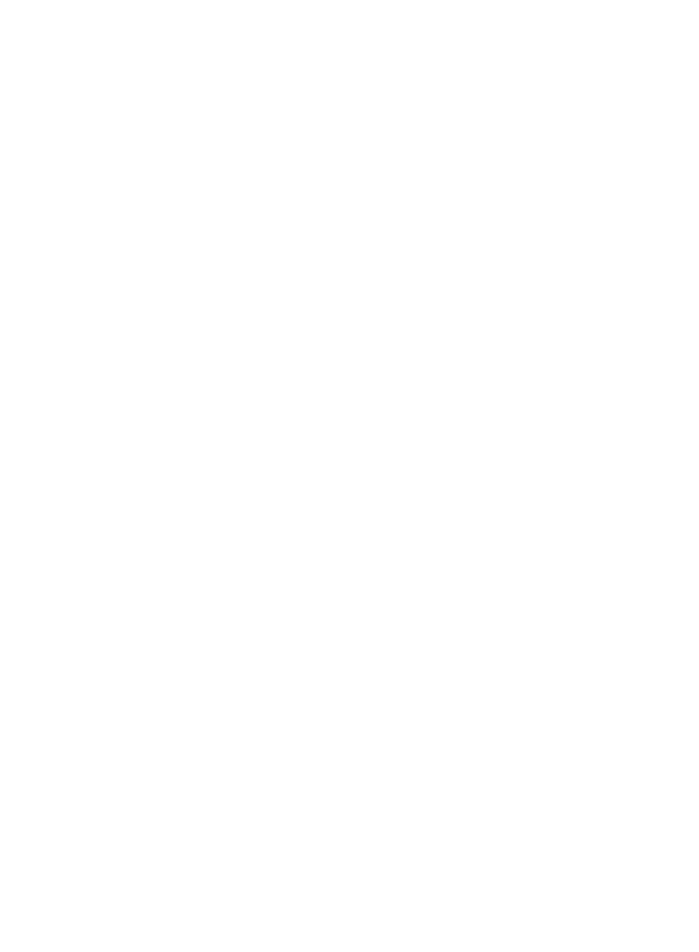
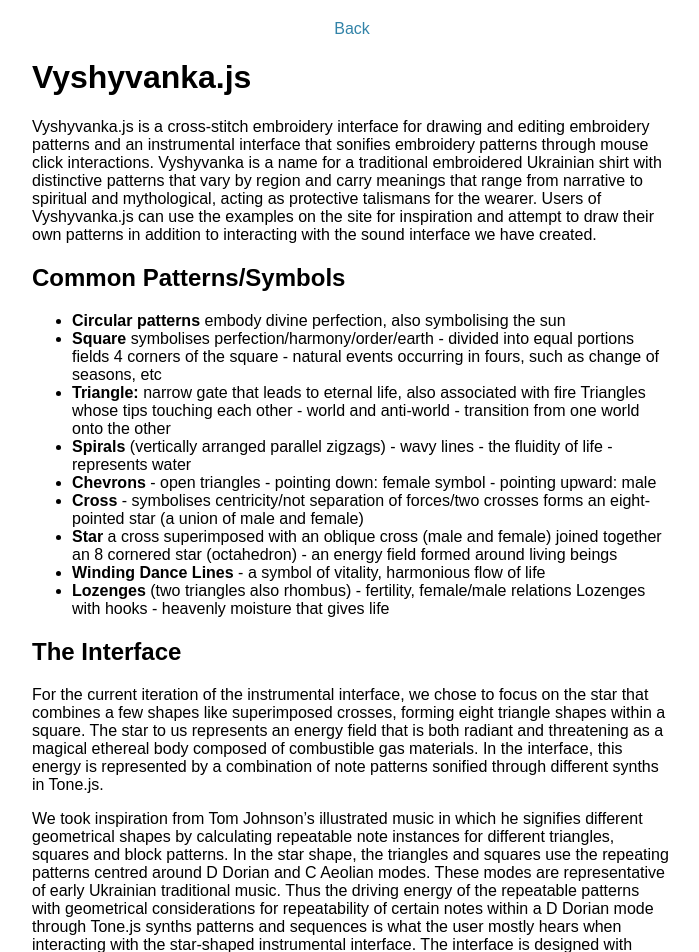
Before and after one commit to curtdmiller/vyshyvanka-js, a React (Create React App) app: page /about in a window 1280 px wide. Shown: the top 952 px of the page, without its empty margins (288-987 px from the left). Before the commit the page ends 800 px from the top, so only its background shows below. Built offline with nearby package versions, Linux system fonts and the light colour scheme; a web font is replaced by a local one.

Commit message:
Add About page

```diff
--- /dev/null
+++ b/src/layout/about.js
@@ -0,0 +1,108 @@
+import { makeStyles } from "@material-ui/core";
+import React from "react";
+import { Link } from "react-router-dom";
+
+const useStyles = makeStyles({
+  root: {
+    display: "flex",
+    flexDirection: "column",
+    alignItems: "center"
+  },
+  content: {
+    maxWidth: "40em"
+  }
+});
+
+export default function About() {
+  const classes = useStyles();
+  return (
+    <div className={classes.root}>
+      <Link to="/" className={classes.backLink}>
+        Back
+      </Link>
+      <div className={classes.content}>
+        <h1>Vyshyvanka.js</h1>
+        <p>
+          Vyshyvanka.js is a cross-stitch embroidery interface for drawing and
+          editing embroidery patterns and an instrumental interface that
+          sonifies embroidery patterns through mouse click interactions.
+          Vyshyvanka is a name for a traditional embroidered Ukrainian shirt
+          with distinctive patterns that vary by region and carry meanings that
+          range from narrative to spiritual and mythological, acting as
+          protective talismans for the wearer. Users of Vyshyvanka.js can use
+          the examples on the site for inspiration and attempt to draw their own
+          patterns in addition to interacting with the sound interface we have
+          created.
+        </p>
+        <h2>Common Patterns/Symbols</h2>
+        <ul>
+          <li>
+            <b>Circular patterns</b> embody divine perfection, also symbolising
+            the sun
+          </li>
+          <li>
+            <b>Square</b> symbolises perfection/harmony/order/earth - divided
+            into equal portions fields 4 corners of the square - natural events
+            occurring in fours, such as change of seasons, etc
+          </li>
+          <li>
+            <b>Triangle:</b> narrow gate that leads to eternal life, also
+            associated with fire Triangles whose tips touching each other -
+            world and anti-world - transition from one world onto the other
+          </li>
+          <li>
+            <b>Spirals</b> (vertically arranged parallel zigzags) - wavy lines -
+            the fluidity of life - represents water
+          </li>
+          <li>
+            <b>Chevrons</b> - open triangles - pointing down: female symbol -
+            pointing upward: male
+          </li>
+          <li>
+            <b>Cross</b> - symbolises centricity/not separation of forces/two
+            crosses forms an eight-pointed star (a union of male and female)
+          </li>
+          <li>
+            <b>Star</b> a cross superimposed with an oblique cross (male and
+            female) joined together an 8 cornered star (octahedron) - an energy
+            field formed around living beings
+          </li>
+          <li>
+            <b>Winding Dance Lines</b> - a symbol of vitality, harmonious flow
+            of life
+          </li>
+          <li>
+            <b>Lozenges</b> (two triangles also rhombus) - fertility,
+            female/male relations Lozenges with hooks - heavenly moisture that
+            gives life
+          </li>
+        </ul>
+        <h2>The Interface</h2>
+        <p>
+          For the current iteration of the instrumental interface, we chose to
+          focus on the star that combines a few shapes like superimposed
+          crosses, forming eight triangle shapes within a square. The star to us
+          represents an energy field that is both radiant and threatening as a
+          magical ethereal body composed of combustible gas materials. In the
+          interface, this energy is represented by a combination of note
+          patterns sonified through different synths in Tone.js.
+        </p>
+        <p>
+          We took inspiration from Tom Johnson’s illustrated music in which he
+          signifies different geometrical shapes by calculating repeatable note
+          instances for different triangles, squares and block patterns. In the
+          star shape, the triangles and squares use the repeating patterns
+          centred around D Dorian and C Aeolian modes. These modes are
+          representative of early Ukrainian traditional music. Thus the driving
+          energy of the repeatable patterns with geometrical considerations for
+          repeatability of certain notes within a D Dorian mode through Tone.js
+          synths patterns and sequences is what the user mostly hears when
+          interacting with the star-shaped instrumental interface. The interface
+          is designed with delay, reverb, pitch-shift up and down at each corner
+          of the star diamond. Also, one can change the velocity and volume of
+          the patterns by clicking on four black corners of the star design.
+        </p>
+      </div>
+    </div>
+  );
+}
--- a/src/layout/layout.js
+++ b/src/layout/layout.js
@@ -6,9 +6,11 @@
 import AudioStartButton from "../components/AudioStart";
 import TestPage from "./tests/TestPage";
 import FreeDraw from "./FreeDraw";
+import aboutImage from "../assets/About-bg.jpg";
 import interfaceImage from "../assets/StarInterface.png";
 import freeDrawImage from "../assets/FreeDraw.png";
 import testImage from "../assets/NestedDiamonds.png";
+import About from "./about";
 
 const menu = [
   {
@@ -42,7 +44,8 @@
     margin: "0 .1em 0 .2em"
   },
   menu: {
-    margin: 0,
+    maxWidth: 1200,
+    margin: "0 auto",
     padding: 0,
     display: "grid",
     gridTemplateColumns: "1fr 1fr",
@@ -61,19 +64,25 @@
     paddingTop: "100%",
     backgroundPosition: "center center",
     backgroundSize: "cover",
-    "&:first-child": {
+    "&:nth-child(1)": {
+      backgroundImage: `linear-gradient(
+      rgba(255,255,255, 0.3),
+      rgba(255,255,255, 0.3)
+    ), url(${aboutImage})`
+    },
+    "&:nth-child(2)": {
       backgroundImage: `linear-gradient(
       rgba(255,255,255, 0.3),
       rgba(255,255,255, 0.3)
     ), url(${interfaceImage})`
     },
-    "&:nth-child(2)": {
+    "&:nth-child(3)": {
       backgroundImage: `linear-gradient(
       rgba(255,255,255, 0.3),
       rgba(255,255,255, 0.3)
     ), url(${freeDrawImage})`
     },
-    "&:nth-child(3)": {
+    "&:nth-child(4)": {
       backgroundImage: `linear-gradient(
       rgba(255,255,255, 0.3),
       rgba(255,255,255, 0.3)
@@ -118,6 +127,11 @@
         <nav>
           <ul className={classes.menu}>
             <li className={classes.menuItem}>
+              <Link to="/about" className={classes.menuLink}>
+                <span className={classes.menuItemText}>About</span>
+              </Link>
+            </li>
+            <li className={classes.menuItem}>
               <Link to="/star-diamond" className={classes.menuLink}>
                 <span className={classes.menuItemText}>Star Interface</span>
               </Link>
@@ -137,6 +151,9 @@
       </Route>
       <Route path={"/tests"}>
         <TestPage />
+      </Route>
+      <Route path="/about">
+        <About />
       </Route>
       <Route path="/star-diamond">
         <Link to="/" className={classes.backLink}>
```
Also changed, not shown: src/assets/About-bg.jpg (added).
